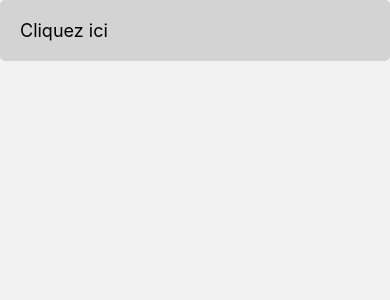
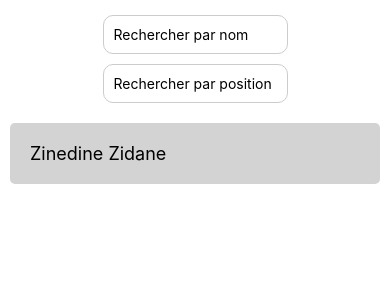
Before and after one commit to nicoriera/test-mon-petit-gazon, a React Native app: screen /Home in a window 390 px wide. Shown: the top 300 px of the page. Built offline with nearby package versions, Linux system fonts and the light colour scheme.

Commit message:
update css screen for start

```diff
--- a/screens/HomeScreen.tsx
+++ b/screens/HomeScreen.tsx
@@ -1,5 +1,11 @@
 import React from "react";
-import { View, Text, TouchableOpacity } from "react-native";
+import {
+  View,
+  Text,
+  TouchableOpacity,
+  TextInput,
+  FlatList,
+} from "react-native";
 import { useNavigation } from "@react-navigation/native";
 
 const Card = () => {
@@ -10,23 +16,56 @@ const Card = () => {
   };
 
   return (
-    <TouchableOpacity onPress={handleCardPress}>
-      <View style={styles.card}>
-        <Text style={styles.cardText}>Cliquez ici</Text>
+    <View style={styles.container}>
+      <View style={styles.containerInput}>
+        <TextInput style={styles.input} placeholder="Rechercher par nom" />
+
+        <TextInput style={styles.input} placeholder="Rechercher par position" />
       </View>
-    </TouchableOpacity>
+      <View>
+        <TouchableOpacity onPress={handleCardPress}>
+          <View style={styles.card}>
+            <Text style={styles.cardText}>Zinedine Zidane</Text>
+          </View>
+        </TouchableOpacity>
+      </View>
+    </View>
   );
 };
 
 export default Card;
 
 const styles = {
+  container: {
+    flex: 1,
+    backgroundColor: "#fff",
+    paddingHorizontal: 10,
+  },
+  containerInput: {
+    justifyContent: "center",
+    alignItems: "center",
+    marginTop: 10,
+    marginBottom: 10,
+  },
   card: {
     backgroundColor: "lightgray",
     padding: 20,
     borderRadius: 5,
+    marginVertical: 5,
   },
   cardText: {
     fontSize: 18,
   },
+  input: {
+    borderWidth: 1,
+    borderColor: "#ccc",
+    padding: 10,
+    marginVertical: 5,
+    width: "50%",
+    borderRadius: 10,
+  },
+  cardContainer: {},
+  scroll: {
+    width: "100%",
+  },
 };
--- a/screens/PlayerDetailScreen.tsx
+++ b/screens/PlayerDetailScreen.tsx
@@ -14,37 +14,43 @@ const PlayerDetailScreen = () => {
   };
 
   return (
-    <>
-      <View>
+    <View style={styles.container}>
+      <View style={styles.containerGoBack}>
         <TouchableOpacity onPress={handleGoBack}>
           <Text style={styles.goback}>Retour</Text>
         </TouchableOpacity>
       </View>
-      <View style={styles.container}>
+      <View style={styles.containerTitle}>
         <Text style={styles.title}>Player Detail</Text>
-
         <Text>Hola Test</Text>
       </View>
-    </>
+    </View>
   );
 };
 
 const styles = StyleSheet.create({
   container: {
     flex: 1,
-    justifyContent: "center",
-    alignItems: "center",
+    backgroundColor: "#fff",
+  },
+  containerTitle: {
+    flex: 1,
+    padding: 10,
   },
   title: {
+    textAlign: "center",
     fontSize: 24,
     fontWeight: "bold",
     marginBottom: 20,
   },
+  containerGoBack: {
+    backgroundColor: "lightgray",
+    padding: 10,
+  },
   goback: {
     fontSize: 12,
-    color: "#7F7F7F",
+    color: "#3B3B3B",
     fontWeight: "bold",
-    margin: 10,
   },
 });
 
```
